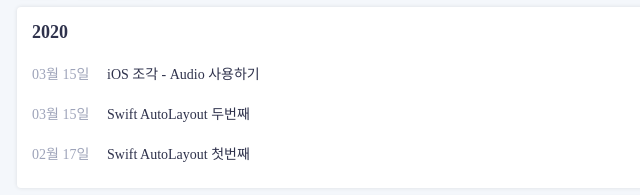
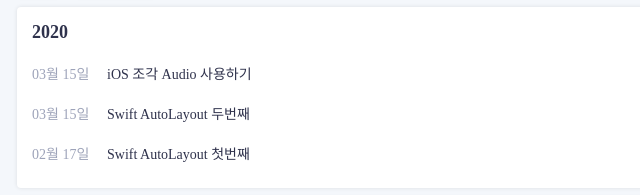
Before and after one commit to heecheolman/loglog, a Gatsby site: page /archives in a window 1280 px wide. Shown: the part 139-334 px from the top of the page, 253-893 px from the left. Built offline with nearby package versions, Linux system fonts and the light colour scheme; Gatsby itself is replaced by a stand-in of ours; a web font is replaced by a local one.

Commit message:
fix: 한글 경로 수정

```diff
--- a/contents/ios-조각-audio-사용하기.md
+++ b/contents/ios-조각-audio-사용하기.md
@@ -1,6 +1,6 @@
 ---
-path: /post/ios-조각-audio-사용하기
-title: iOS 조각 - Audio 사용하기
+path: /post/ios
+title: iOS 조각 Audio 사용하기
 author: KimHeeCheol
 date: '2020-03-15 14:09:07'
 tags:
```
